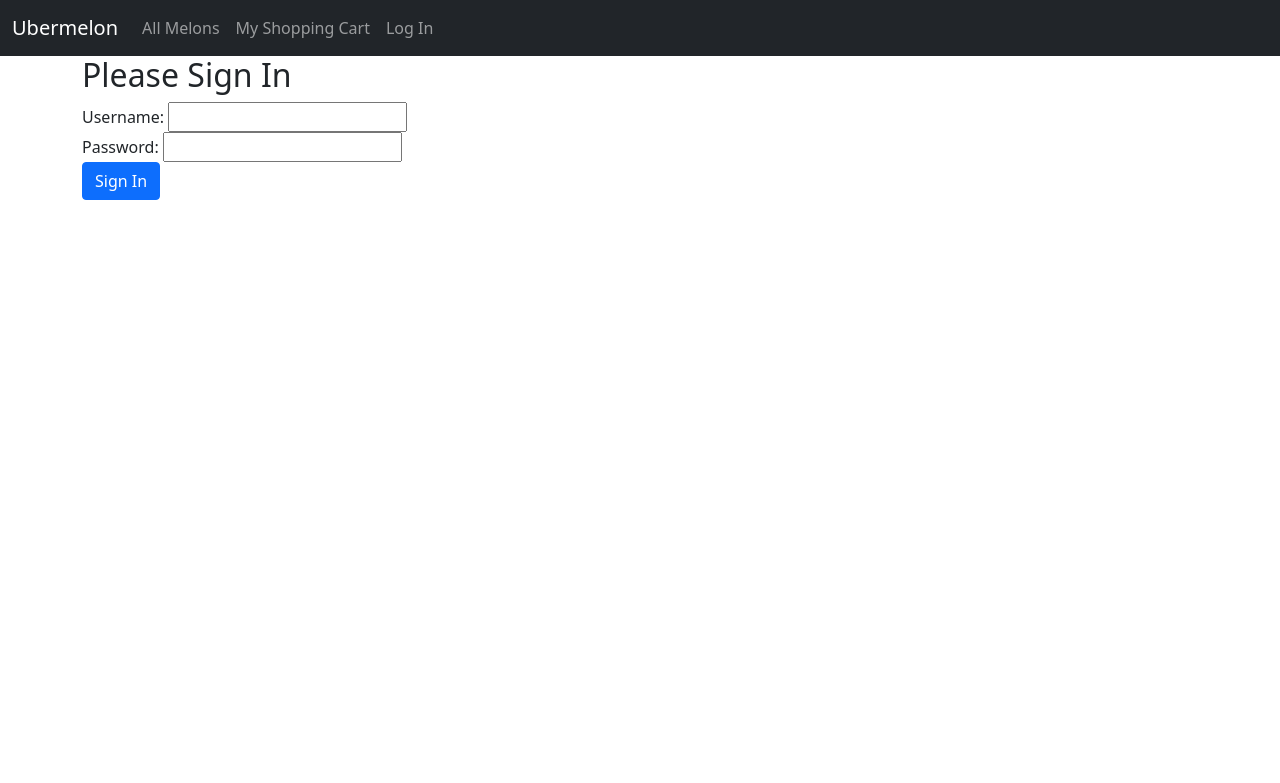
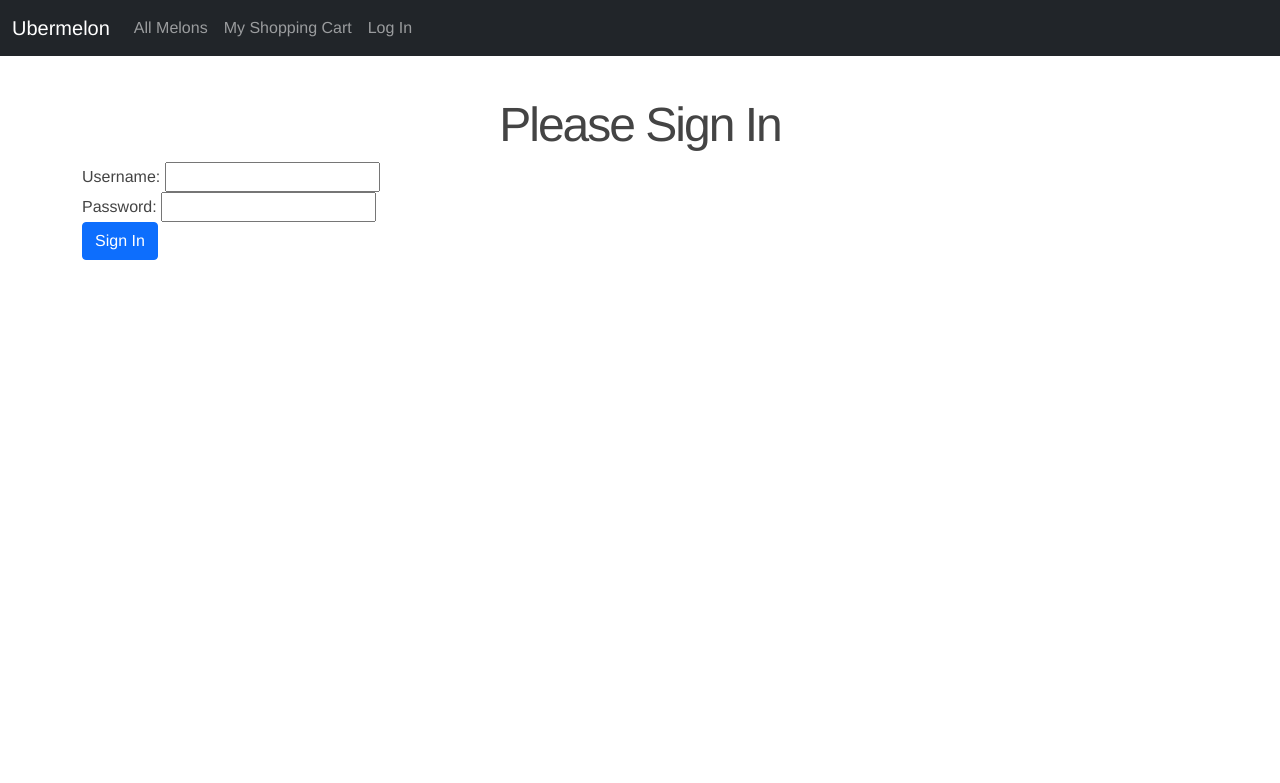
Before and after one commit to Whitesaberz/melon-website, a Flask app: page /login in a window 1280 px wide. Shown: the top 783 px of the page. Run offline with Flask 2, Linux system fonts and the light colour scheme.

Commit message:
adjusting css

```diff
--- a/static/site.css
+++ b/static/site.css
@@ -1,9 +1,52 @@
+body {
+  margin: 0;
+  padding: 0;
+  font-family: "Helvetica Neue", Helvetica, Arial, sans-serif;
+  color: #444;
+}
+header {
+  background-color: #dfb887;
+  height: 35px;
+  width: 100%;
+  opacity: 0.9;
+  margin-bottom: 10px;
+}
+h2 {
+  font-size: 3em;
+  margin-top: 40px;
+  text-align: center;
+  letter-spacing: -2px;
+}
+h3 {
+  font-size: 1.7em;
+  font-weight: 100;
+  margin-top: 30px;
+  text-align: center;
+  letter-spacing: -1px;
+  color: #999;
+}
+
 .melon-image {
-    height: 300px;
-    width: 300px;
+  height: 300px;
+  width: 300px;
 }
 
 #melon-list {
-    display: flex;
-    flex-wrap: wrap;
+  display: flex;
+  flex-wrap: wrap;
 }
+.navbar-nav {
+  display: flex;
+  align-items: center;
+}
+
+#sign-in-form {
+  border: 3px;
+  border-color: black;
+}
+
+#error-message {
+  background-color: aqua;
+  font-size: larger;
+  text-align: center;
+}
--- a/templates/base.html
+++ b/templates/base.html
@@ -1,9 +1,13 @@
 <html>
   <head>
-    <title>Shopping Site</title>
-    <link href="https://cdn.jsdelivr.net/npm/bootstrap@5.0.1/dist/css/bootstrap.min.css" rel="stylesheet"
-    integrity="sha384-+0n0xVW2eSR5OomGNYDnhzAbDsOXxcvSN1TPprVMTNDbiYZCxYbOOl7+AMvyTG2x" crossorigin="anonymous">
-    <link rel="stylesheet" href="/static/site.css"/>
+    <title>Ubermelon</title>
+    <link
+      href="https://cdn.jsdelivr.net/npm/bootstrap@5.0.1/dist/css/bootstrap.min.css"
+      rel="stylesheet"
+      integrity="sha384-+0n0xVW2eSR5OomGNYDnhzAbDsOXxcvSN1TPprVMTNDbiYZCxYbOOl7+AMvyTG2x"
+      crossorigin="anonymous"
+    />
+    <link rel="stylesheet" href="/static/site.css" />
   </head>
 
   <body>
@@ -26,14 +30,11 @@
 
     <div class="container">
       {% for message in get_flashed_messages() %}
-        <p class = "alert alert-warning">{{ message }}</p>
+      <p class="alert alert-warning">{{ message }}</p>
       {% endfor %}
       <!-- This is where the main content goes. -->
-    {% block body %}
-        BODY OF PAGE GOES HERE VIA INHERITANCE
-    {% endblock %}
-
+      {% block body %} Please select from options in the Nav Bar above! {%
+      endblock %}
     </div>
-
   </body>
 </html>
--- a/templates/login.html
+++ b/templates/login.html
@@ -1,12 +1,10 @@
-{% extends "base.html" %}
+{% extends "base.html" %} {% block body %}
+<h2>Please Sign In</h2>
 
-{% block body %}
-    <h2>Please Sign In</h2>
-
-    <form method = "POST" action="/login">
-        <div>{{ form.username.label }}: {{ form.username }}</div>
-        <div>{{ form.password.label }}: {{ form.password }}</div>
-        {{ form.csrf_token }}
-        <button class = "btn btn-primary" type = "submit">Sign In</button>
-    </form>
+<form id="sign-in-form" method="POST" action="/login">
+  <div>{{ form.username.label }}: {{ form.username }}</div>
+  <div>{{ form.password.label }}: {{ form.password }}</div>
+  {{ form.csrf_token }}
+  <button class="btn btn-primary" type="submit">Sign In</button>
+</form>
 {% endblock %}
```
Also changed, not shown: requirements.txt (deleted, +0 -48 lines), templates/404.html (+7 -0 lines). Lines whose indentation alone changed are shown as unchanged.
